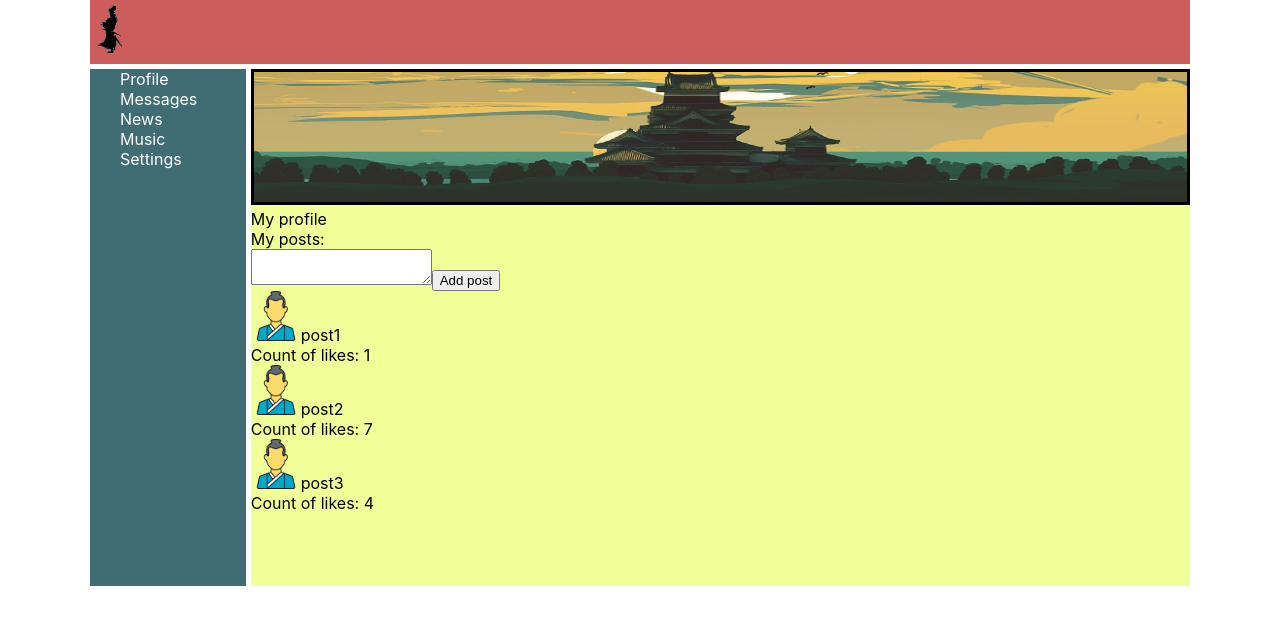
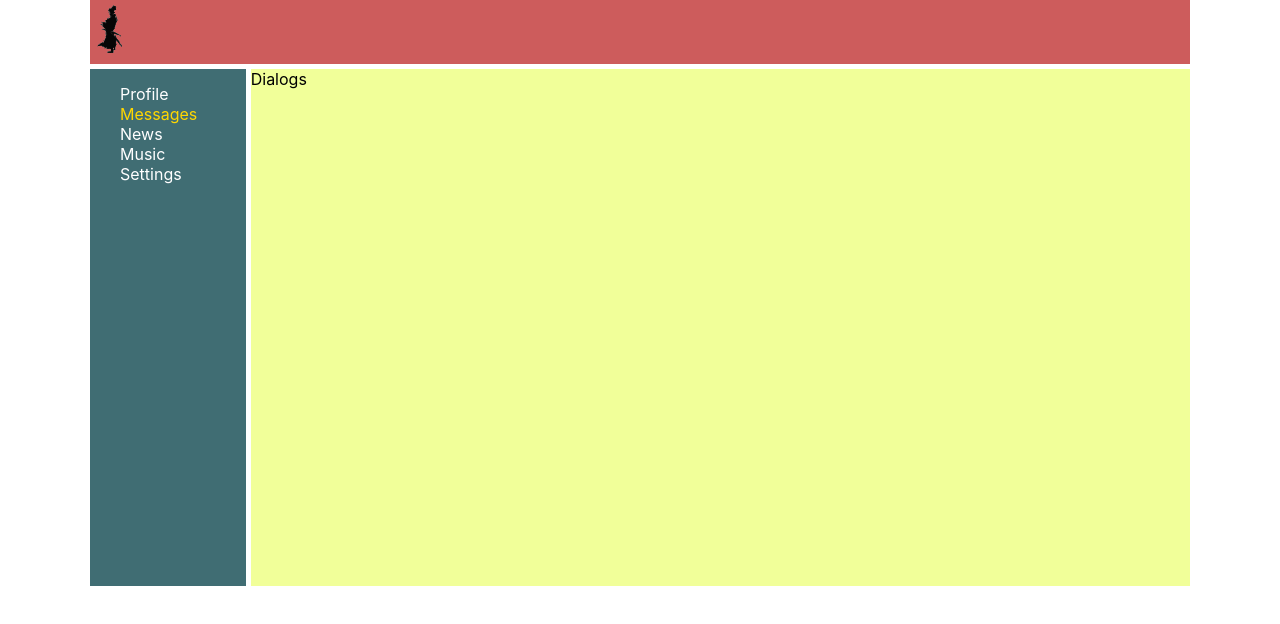
Before and after one commit to AlexandrPanevkin/Social-Network, a React (Create React App) app: page /dialogs in a window 1280 px wide. Shown: the top 624 px of the page. Built offline with nearby package versions, Linux system fonts and the light colour scheme.

Commit message:
add Dialogs.tsx, Music.tsx, News.tsx, Settings.tsx, Navlinks

```diff
--- a/src/App.css
+++ b/src/App.css
@@ -50,3 +50,8 @@
     grid-gap: 5px;
 
 }
+
+.app-wrapper-content {
+    grid-area: c;
+    background-color: #f1ff99;
+}
--- a/src/App.tsx
+++ b/src/App.tsx
@@ -3,13 +3,26 @@ import './App.css';
 import {Header} from "./components/Header/Header";
 import {Navbar} from "./components/Navbar/Navbar";
 import {Profile} from "./components/Profile/Profile";
+import {Dialogs} from "./components/Dialogs/Dialogs";
+import {BrowserRouter, Route} from "react-router-dom";
+import {News} from "./components/News/News";
+import {Music} from "./components/Music/Music";
+import {Settings} from "./components/Settings/Settings";
 
 const App = () => {
     return (
-        <div className="app-wrapper">
-            <Header/>
-            <Navbar/>
-            <Profile/>
-        </div>);
+        <BrowserRouter>
+            <div className="app-wrapper">
+                <Header/>
+                <Navbar/>
+                <div className="app-wrapper-content">
+                    <Route path='/profile' component={Profile}/>
+                    <Route path='/dialogs' component={Dialogs}/>
+                    <Route path='/news' component={News}/>
+                    <Route path='/music' component={Music}/>
+                    <Route path='/settings' component={Settings}/>
+                </div>
+            </div>
+        </BrowserRouter>)
 }
 export default App;
--- /dev/null
+++ b/src/components/Dialogs/Dialogs.tsx
@@ -0,0 +1,10 @@
+import React from "react";
+
+
+export const Dialogs = () => {
+    return (
+        <div className="dialogs">
+            Dialogs
+        </div>
+    )
+}
--- /dev/null
+++ b/src/components/Music/Music.tsx
@@ -0,0 +1,10 @@
+import React from "react";
+
+
+export const Music = () => {
+    return (
+        <div className="music">
+            Music
+        </div>
+    )
+}
--- a/src/components/Navbar/Navbar.css
+++ b/src/components/Navbar/Navbar.css
@@ -1,6 +1,7 @@
-.nav {
+.navbar {
     grid-area: n;
     background-color: #406d73;
+    padding-top: 15px;
 }
 
 a {
@@ -10,8 +11,13 @@ a {
     color: white;
     cursor: pointer;
     transition: opacity 0.15s ease-in-out;
+    text-decoration: none
 }
 
 a:hover {
     opacity: 0.5;
 }
+
+a.active {
+    color: gold
+}
--- a/src/components/Navbar/Navbar.tsx
+++ b/src/components/Navbar/Navbar.tsx
@@ -1,12 +1,13 @@
 import React from "react";
 import './Navbar.css';
+import {NavLink} from "react-router-dom";
 
 export const Navbar = () => {
-    return   <nav className="nav">
-        <div><a>Profile</a></div>
-        <div><a>Messages</a></div>
-        <div><a>News</a></div>
-        <div><a>Music</a></div>
-        <div><a>Settings</a></div>
+    return   <nav className="navbar">
+        <div className="nav"><NavLink to='/profile'>Profile</NavLink></div>
+        <div className="nav"><NavLink to='/dialogs'>Messages</NavLink></div>
+        <div className="nav"><NavLink to='/news'>News</NavLink></div>
+        <div className="nav"><NavLink to='/music'>Music</NavLink></div>
+        <div className="nav"><NavLink to='/settings'>Settings</NavLink></div>
     </nav>
 }
--- /dev/null
+++ b/src/components/News/News.tsx
@@ -0,0 +1,10 @@
+import React from "react";
+
+
+export const News = () => {
+    return (
+        <div className="news">
+            News
+        </div>
+    )
+}
--- a/src/components/Profile/Profile.css
+++ b/src/components/Profile/Profile.css
@@ -1,7 +1,3 @@
-.profile {
-    grid-area: c;
-    background-color: #f1ff99;
-}
 
 .profile-icon {
     width: 99.4%;
--- /dev/null
+++ b/src/components/Settings/Settings.tsx
@@ -0,0 +1,10 @@
+import React from "react";
+
+
+export const Settings = () => {
+    return (
+        <div className="settings">
+            Settings
+        </div>
+    )
+}
```
